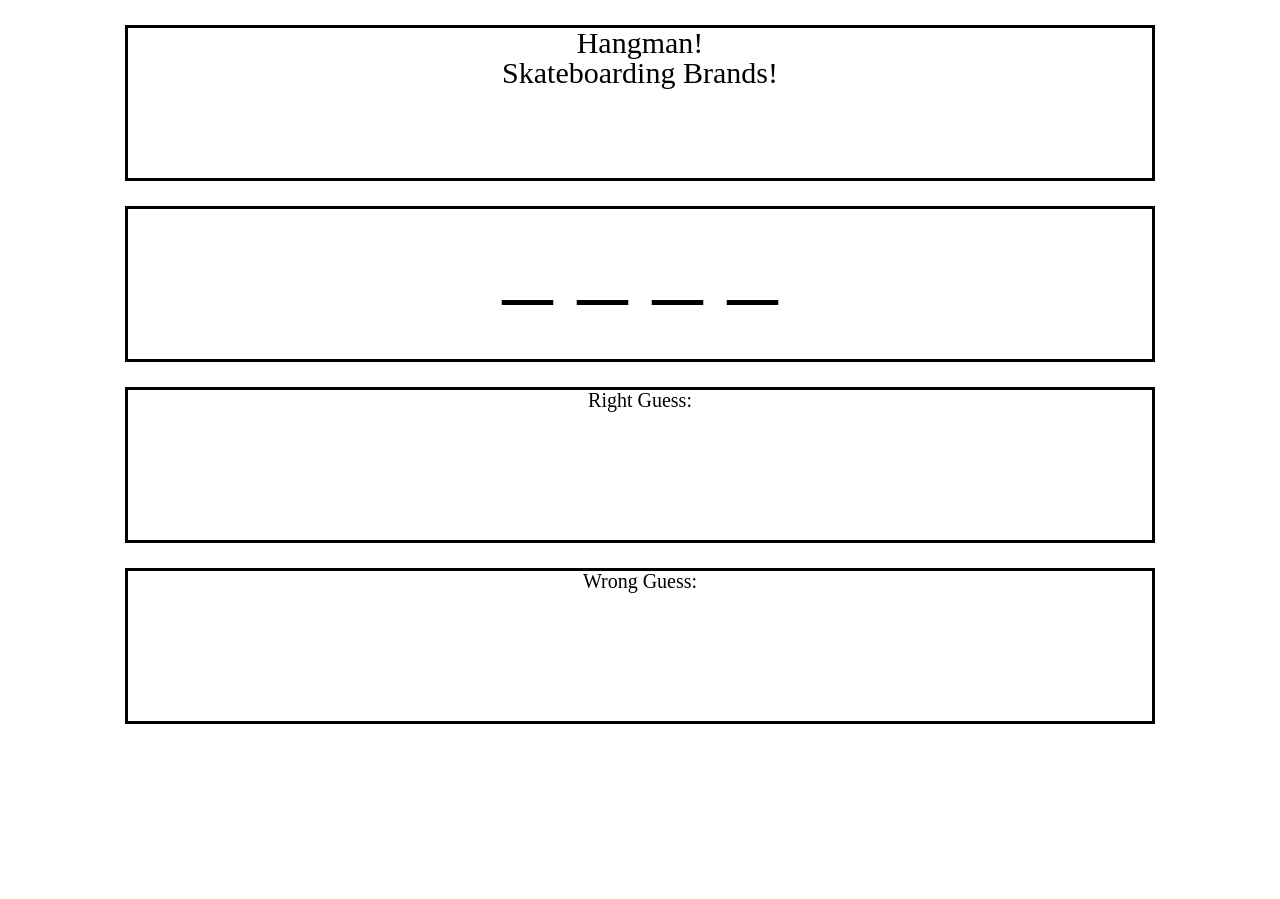
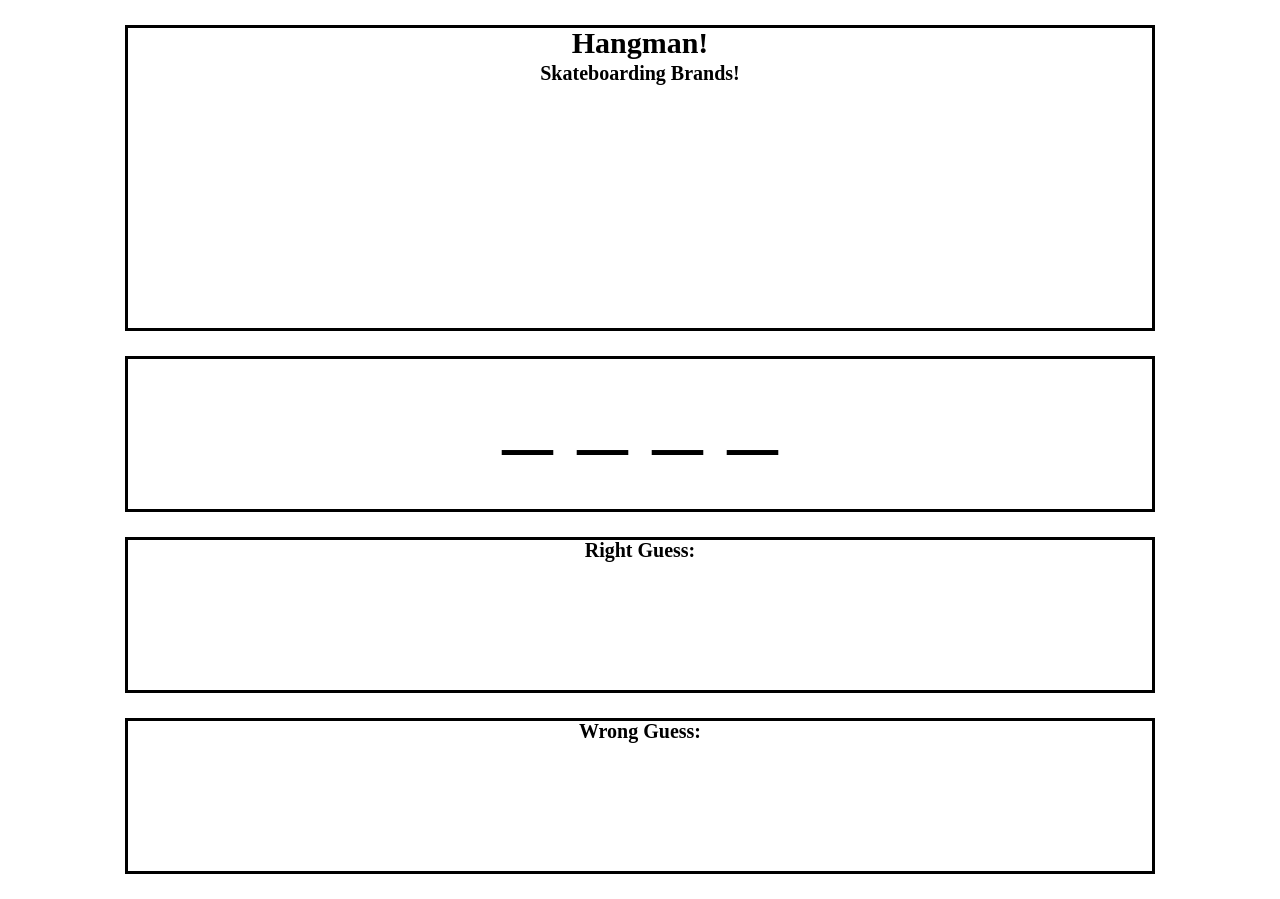
Before and after one commit to ChickinSupp/Word-Guess-Game, a plain HTML site: page index.html in a window 1280 px wide. Before the commit the page ends 800 px from the top, so only its background shows below. Drawn offline with Linux system fonts and the light colour scheme.

Commit message:
changes made to styling

```diff
--- a/resources/css/style.css
+++ b/resources/css/style.css
@@ -1,10 +1,20 @@
 header {
     border: 3px solid black;
     font-size: 30px;
+    font-weight: bolder;
     text-align: center;
-    height: 150px;
+    height: 300px;
     width: 80%;
     margin: 25px auto;
+}
+
+h2 {
+    font-size: 20px;
+    font-weight: bolder;
+    text-align: center;
+    height: 300px;
+    width: 80%;
+    margin: 5px auto;
 }
 
 #underscores {
@@ -14,11 +24,18 @@ header {
     height: 150px;
     width: 80%;
     margin: 25px auto;
+
+}
+
+span {
+    position: relative;
+    top: 70px;
 }
 
 #rightGuess, #wrongGuess {
     border: 3px solid black;
     font-size: 20px;
+    font-weight: bolder;
     text-align: center;
     height: 150px;
     width: 80%;
```
